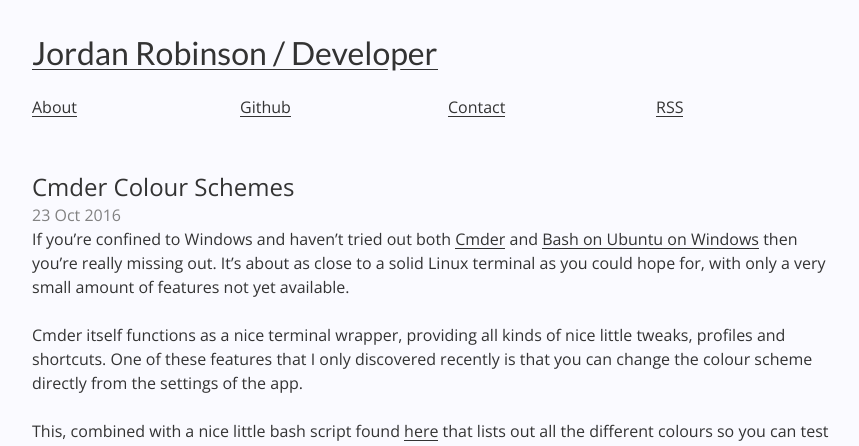
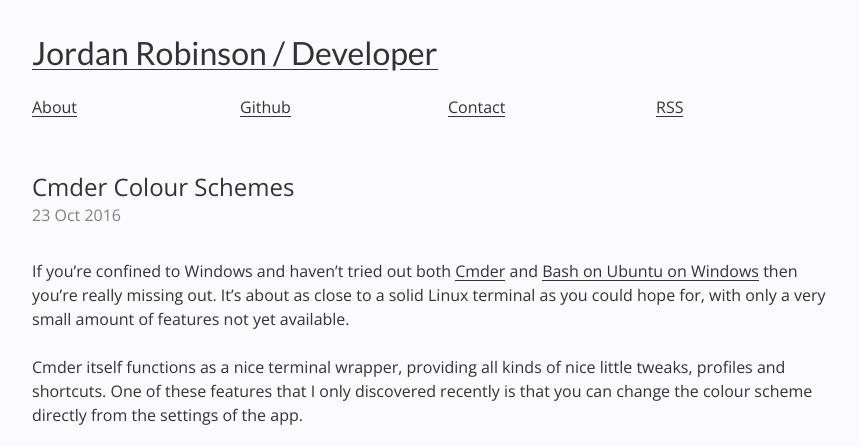
Before and after one commit to jordanrobinson/blog, a Jekyll site: the page built from _posts/2016-10-23-changing-cmder-colour-scheme.md, in a window 1280 px wide. Shown: the top 446 px of the page, without its empty margins (208-1067 px from the left). Built offline with Jekyll 4.4.1, drawn with Linux system fonts in a browser that asks for light colours.

Commit message:
More margin on post headings

```diff
--- a/_layouts/post.html
+++ b/_layouts/post.html
@@ -2,8 +2,10 @@
 layout: default
 ---
 
-<h1 class="post-title">{{ page.title }}</h1>
-<span class="post-meta">{{ page.date | date_to_string }}</span>
+<div class="post-heading">
+    <h1 class="post-title">{{ page.title }}</h1>
+    <span class="post-meta">{{ page.date | date_to_string }}</span>
+</div>
 
 {{ content }}
 
--- a/css/main.scss
+++ b/css/main.scss
@@ -67,6 +67,10 @@ a {
     line-height: 1.5em;
 }
 
+.post-heading {
+    margin-bottom: 2em;
+}
+
 .site-title {
     font-family: $title-font;
     font-size: 2em;
```
